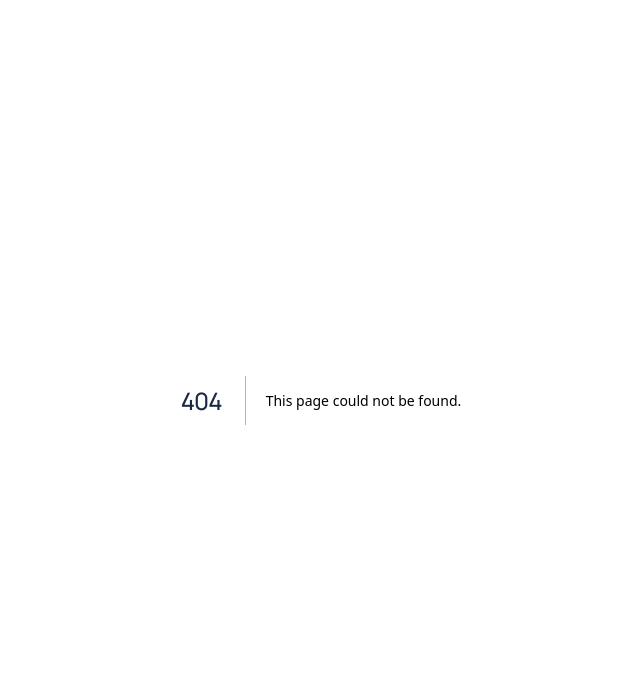
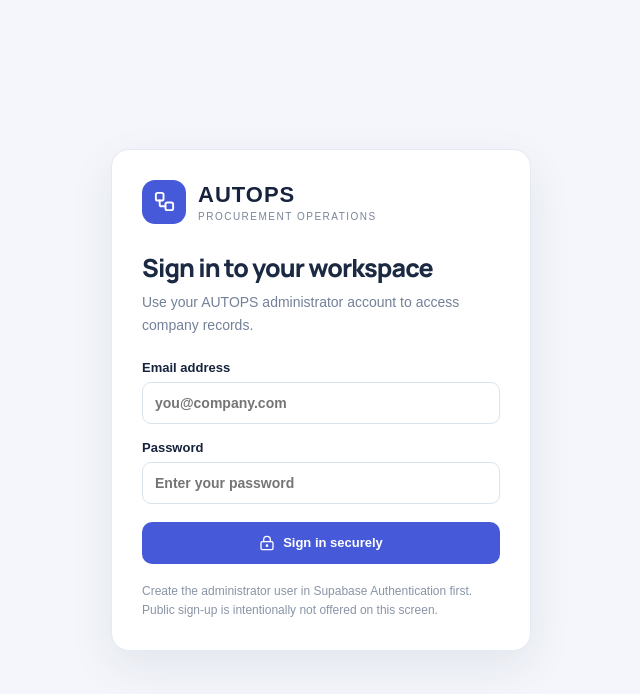
Before and after one commit to thasleenanasreen242-cmd/autops, a Next.js app: page /login in a window 1280 px wide. Before the commit this address had no page. Shown: the top 694 px of the page, without its empty margins (319-959 px from the left). Built offline with nearby package versions, Linux system fonts and the light colour scheme; no server answers.

Commit message:
Add app/login/page.tsx for Supabase-backed AUTOPS setup

```diff
--- /dev/null
+++ b/app/login/page.tsx
@@ -0,0 +1,66 @@
+"use client";
+
+import { FormEvent, useEffect, useState } from "react";
+import { useRouter } from "next/navigation";
+import { createClient } from "../../lib/supabase/client";
+import { Workflow, LockKeyhole } from "lucide-react";
+
+export default function LoginPage() {
+  const router = useRouter();
+  const [email, setEmail] = useState("");
+  const [password, setPassword] = useState("");
+  const [error, setError] = useState("");
+  const [loading, setLoading] = useState(false);
+
+  useEffect(() => {
+    try {
+      const supabase = createClient();
+      supabase.auth.getSession().then(({ data }) => {
+        if (data.session) router.replace("/");
+      });
+    } catch (err) {
+      setError(err instanceof Error ? err.message : "Supabase is not configured.");
+    }
+  }, [router]);
+
+  async function submit(event: FormEvent<HTMLFormElement>) {
+    event.preventDefault();
+    setError("");
+    setLoading(true);
+    try {
+      const supabase = createClient();
+      const { error: authError } = await supabase.auth.signInWithPassword({ email: email.trim(), password });
+      if (authError) throw authError;
+      router.replace("/");
+      router.refresh();
+    } catch (err) {
+      setError(err instanceof Error ? err.message : "Unable to sign in. Check your credentials and try again.");
+    } finally {
+      setLoading(false);
+    }
+  }
+
+  return (
+    <main style={{ minHeight: "100vh", display: "grid", placeItems: "center", background: "#f4f6fb", padding: 20, fontFamily: "Arial, sans-serif", color: "#17233d" }}>
+      <section style={{ width: "100%", maxWidth: 420, background: "#fff", border: "1px solid #e4eaf2", borderRadius: 18, padding: 30, boxShadow: "0 16px 45px rgba(20,35,70,.08)" }}>
+        <div style={{ display: "flex", alignItems: "center", gap: 12, marginBottom: 28 }}>
+          <span style={{ display: "grid", placeItems: "center", width: 44, height: 44, borderRadius: 13, background: "#4659d9", color: "#fff" }}><Workflow size={23}/></span>
+          <div><strong style={{ fontSize: 22, letterSpacing: 1 }}>AUTOPS</strong><div style={{ fontSize: 10, letterSpacing: 1.5, color: "#78849a", marginTop: 3 }}>PROCUREMENT OPERATIONS</div></div>
+        </div>
+        <h1 style={{ fontSize: 25, margin: "0 0 7px" }}>Sign in to your workspace</h1>
+        <p style={{ fontSize: 14, lineHeight: 1.6, color: "#738098", margin: "0 0 24px" }}>Use your AUTOPS administrator account to access company records.</p>
+        <form onSubmit={submit}>
+          <label style={{ display: "block", fontSize: 13, fontWeight: 650, marginBottom: 16 }}>Email address
+            <input type="email" autoComplete="username" required value={email} onChange={e => setEmail(e.target.value)} style={{ display: "block", boxSizing: "border-box", width: "100%", padding: 12, marginTop: 7, border: "1px solid #dbe3ef", borderRadius: 9, fontSize: 14 }} placeholder="you@company.com"/>
+          </label>
+          <label style={{ display: "block", fontSize: 13, fontWeight: 650, marginBottom: 18 }}>Password
+            <input type="password" autoComplete="current-password" required value={password} onChange={e => setPassword(e.target.value)} style={{ display: "block", boxSizing: "border-box", width: "100%", padding: 12, marginTop: 7, border: "1px solid #dbe3ef", borderRadius: 9, fontSize: 14 }} placeholder="Enter your password"/>
+          </label>
+          {error && <p role="alert" style={{ background: "#fff0f0", color: "#a52c37", borderRadius: 8, padding: 11, fontSize: 13, lineHeight: 1.5 }}>{error}</p>}
+          <button disabled={loading} type="submit" style={{ width: "100%", display: "flex", alignItems: "center", justifyContent: "center", gap: 8, background: "#4659d9", color: "#fff", border: 0, borderRadius: 10, padding: 13, fontWeight: 700, cursor: "pointer", opacity: loading ? .7 : 1 }}><LockKeyhole size={16}/>{loading ? "Signing in…" : "Sign in securely"}</button>
+        </form>
+        <p style={{ fontSize: 12, lineHeight: 1.6, color: "#8994a7", margin: "18px 0 0" }}>Create the administrator user in Supabase Authentication first. Public sign-up is intentionally not offered on this screen.</p>
+      </section>
+    </main>
+  );
+}
```
